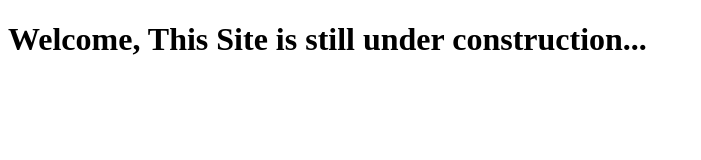
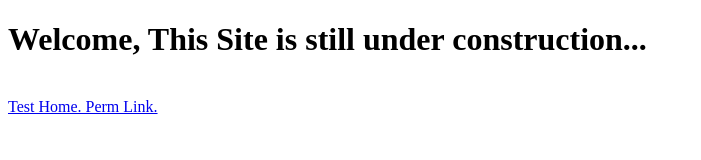
Before and after one commit to Michael-Weldon/MichaelAW.Personal, a plain HTML site: page index.html in a window 1280 px wide. Shown: the whole page, without its empty margins (0-701 px from the left). Drawn offline with Linux system fonts and the light colour scheme.

Commit message:
Link Teset.html

```diff
--- a/index.html
+++ b/index.html
@@ -8,5 +8,8 @@
 </head>
 <body>
     <H1>Welcome, This Site is still under construction...</H1>
+    <br>
+    <a href="https://github.dev/Michael-Weldon/MichaelAW.Personal/blob/main/index.html#L1">
+        Test Home. Perm Link.</a>
 </body>
 </html>
```
Also changed, not shown: Home.html (added).
